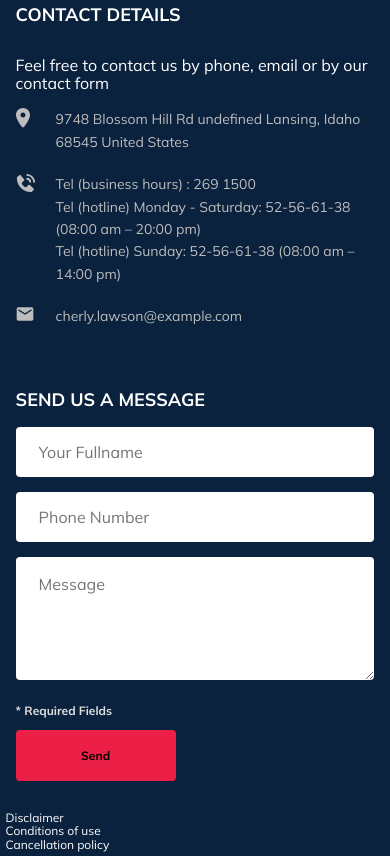
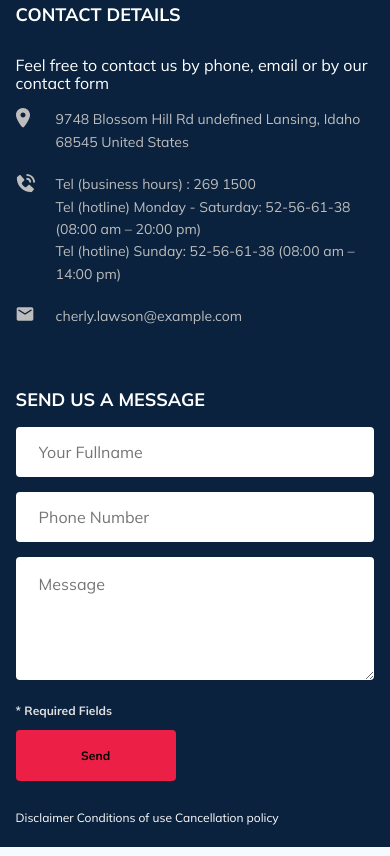
Before and after one commit to Le5ya/tour_plan, a plain HTML site: page index.html in a window 390 px wide. Shown: the part 4381-5237 px from the top of the page. Drawn offline with Linux system fonts and the light colour scheme.

Commit message:
fixing: bottom

```diff
--- a/sass/_media.sass
+++ b/sass/_media.sass
@@ -224,10 +224,7 @@
       grid-column: 1
       margin-top: 30px
     &-bottom
-      min-width: 400px
-      &__text
-        margin-left: 0
-        min-width: 110px
+      display: block
 @media(max-width: 480px)
   .logo
     height: 13px
```
Also changed, not shown: css/style.css, 1 other file.
